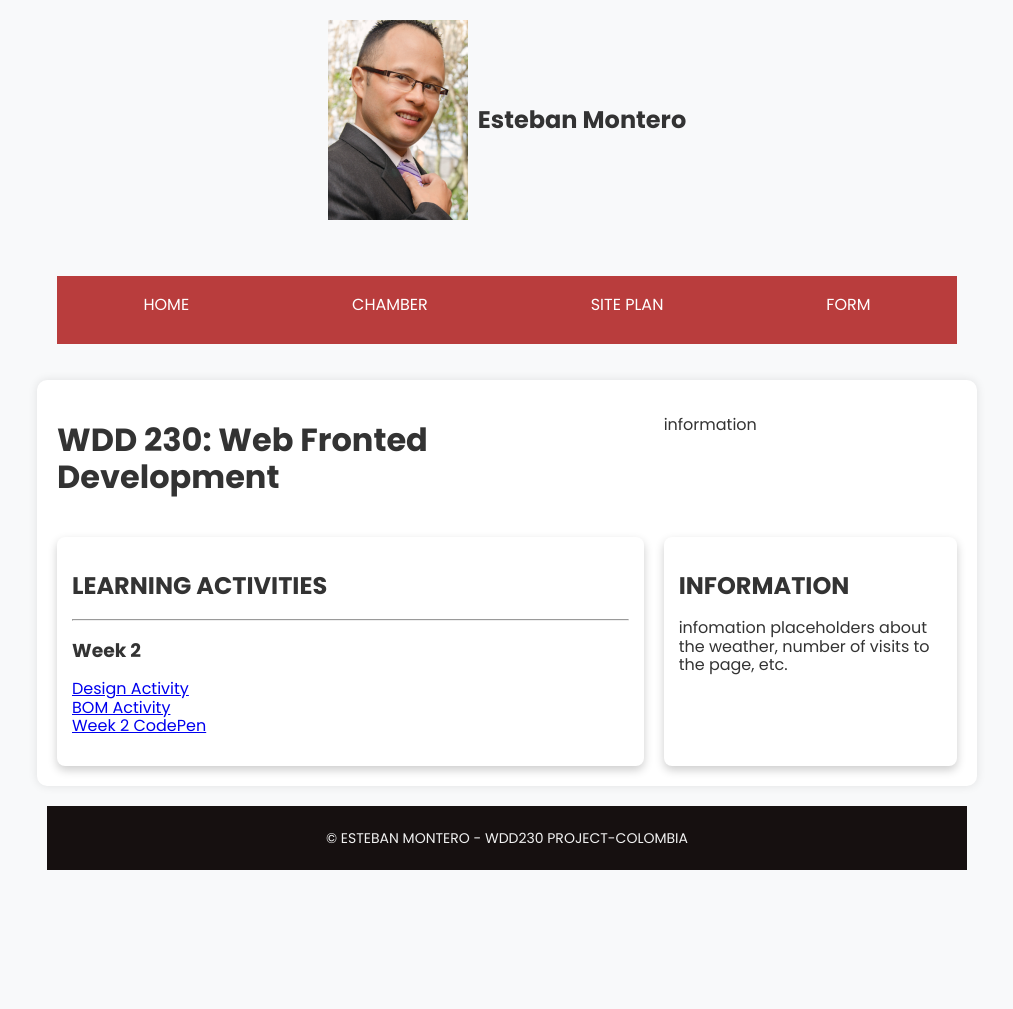
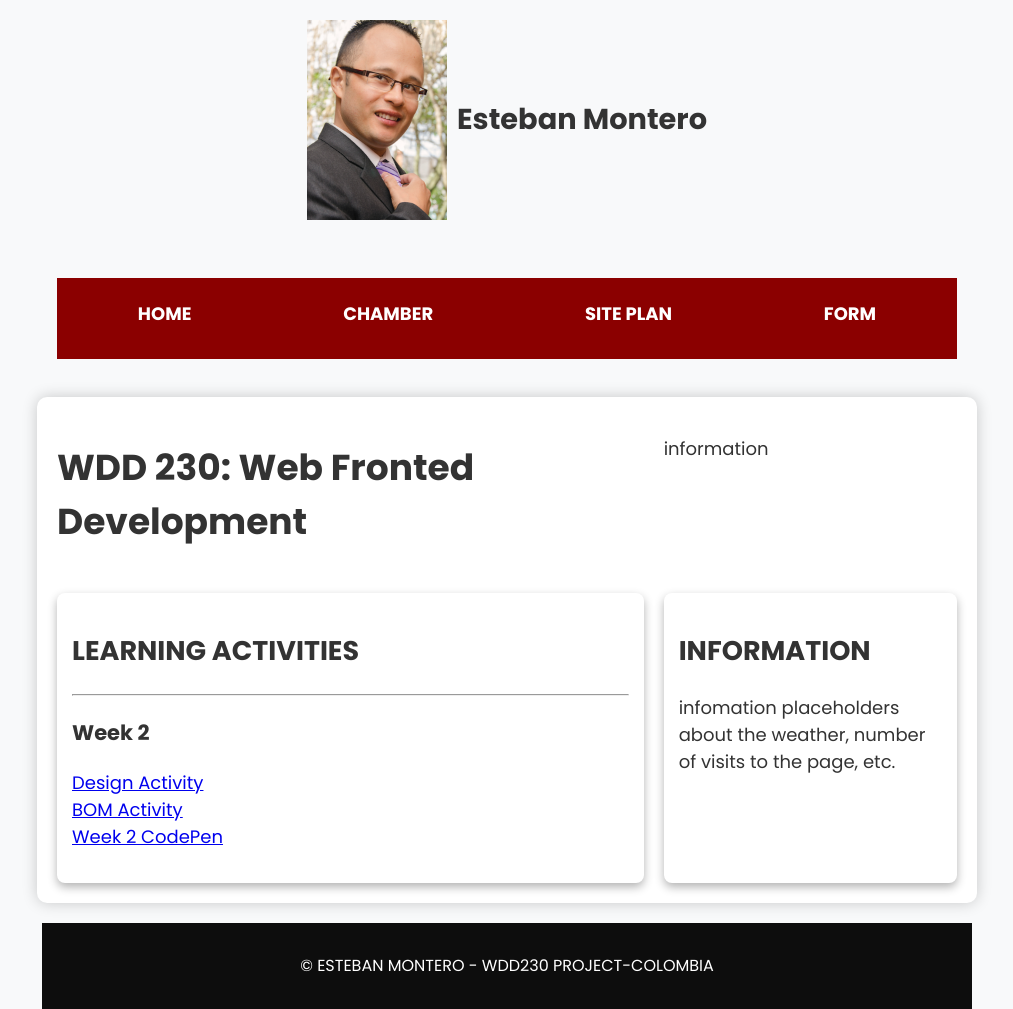
Before and after one commit to estebanmontero/wdd230, a plain HTML site: page index.html in a window 1280 px wide. Shown: the whole page, without its empty margins (133-1146 px from the left). Before the commit the page ends 870 px from the top, so only its background shows below. Drawn offline with Linux system fonts and the light colour scheme.

Commit message:
better css TRIPLE AAA COLOR

```diff
--- a/styles/base.css
+++ b/styles/base.css
@@ -3,11 +3,13 @@
 
 /* Global Styles */
 body {
-    font-family: 'Poppins', sans-serif;  /* Applying Google Font */
-    background-color: #f8f9fa;  /* Light background */
-    color: #333;  /* Dark text */
+    font-family: 'Poppins', sans-serif;
+    background-color: #f8f9fa;
+    color: #333;
     margin: 0;
     padding: 0;
+    font-size: 18px;  /* Increased font size for readability */
+    line-height: 1.5;
 }
 
 /* Layout */
@@ -23,9 +25,9 @@ nav ul {
     padding: 0;
     display: flex;
     flex-direction: column;
-    align-items: center;  /* Center the items */
-    gap: 10px;  /* More space in the items */
-    background-color: #b93d3d;
+    align-items: center;
+    gap: 10px;
+    background-color: #8B0000; /* Darker red for contrast */
     padding: 10px;
 }
 
@@ -35,28 +37,38 @@ nav ul li {
 
 nav ul li a {
     text-decoration: none;
-    color: #ffffff; /* White text for better contrast */
-    padding: 10px 20px;
+    color: #ffffff;
+    padding: 12px 22px;
     display: block;
-    text-decoration: none; /* This eliminates the underline */
-    transition: background-color 0.3s ease-in-out; /* Smooth transition */
+    font-weight: bold;
+    transition: background-color 0.3s ease-in-out, color 0.3s ease-in-out;
+    outline: none; /* Remove default outline but add focus styling below */
 }
 
-nav ul li a:hover {
-    background-color: #922f2f; /* Darker red on hover */
+nav ul li a:hover,
+nav ul li a:focus {
+    background-color: #600000; /* Darker red for hover/focus */
     color: #fff;
+    outline: 3px solid #FFD700; /* Gold outline for focus indication */
 }
 
 nav ul li a.active {
     font-weight: bold;
-    background-color: #444; /* Darker gray for better contrast */
-    color: #fff; /* White text */
+    background-color: #444;
+    color: #fff;
+    outline: none;
+    border: 2px solid #FFD700; /* Gold border for active page */
+}
+
+
+nav ul li a.active {
+    aria-current: "page";
 }
 
 
 
 nav ul li:first-child a {
-    color: #fff; /* White text for contrast */
+    color: #fff;
 }
 
 /* Main Content */
@@ -66,25 +78,25 @@ main {
     gap: 10px;
     padding: 20px;
     max-width: 900px;
-    margin: 0 auto; /* Center horizontally */
-    background-color: white;
-    box-shadow: 0 0 10px rgba(0, 0, 0, 0.1);
+    margin: 0 auto;
+    background-color: #ffffff;
+    box-shadow: 0 0 15px rgba(0, 0, 0, 0.2); /* Slightly stronger shadow */
     border-radius: 10px;
 }
 
 /* Cards */
 .card-container {
-    background-color: white;
+    background-color: #ffffff;
     padding: 15px;
     border-radius: 10px;
-    box-shadow: 0 4px 10px rgba(0, 0, 0, 0.2); /* Stronger shadow */
+    box-shadow: 0 4px 12px rgba(0, 0, 0, 0.3); /* Stronger contrast shadow */
 }
 
 .card {
     background-color: #fff;
     padding: 15px;
     border-radius: 8px;
-    box-shadow: 0 4px 10px rgba(0, 0, 0, 0.2); /* Stronger shadow */
+    box-shadow: 0 4px 10px rgba(0, 0, 0, 0.3);
 }
 
 .card ul {
@@ -96,10 +108,10 @@ main {
 footer {
     text-align: center;
     margin-top: 20px;
-    font-size: 14px;
-    background-color: #161010;
-    color: #f1f1f1; /* Lighter gray for readability */
-    padding: 10px;
+    font-size: 16px;
+    background-color: #0D0D0D; /* Darker black for better contrast */
+    color: #FFFFFF; /* White text for max contrast */
+    padding: 15px;
 }
 
 /* Header */
@@ -121,6 +133,6 @@ header img {
 
 /* Name */
 header span {
-    font-size: 1.5rem;
+    font-size: 1.8rem;
     font-weight: bold;
 }
```
